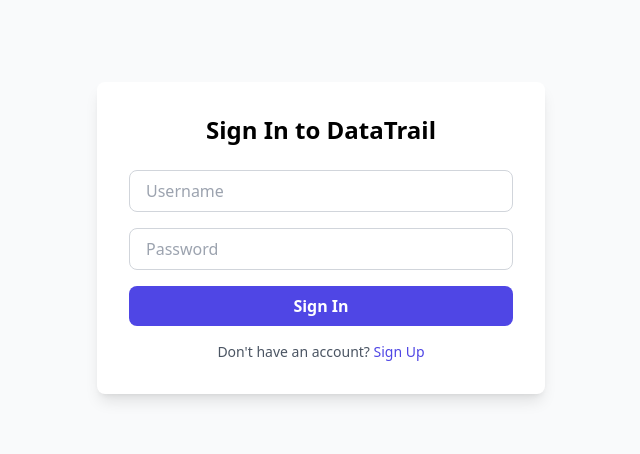
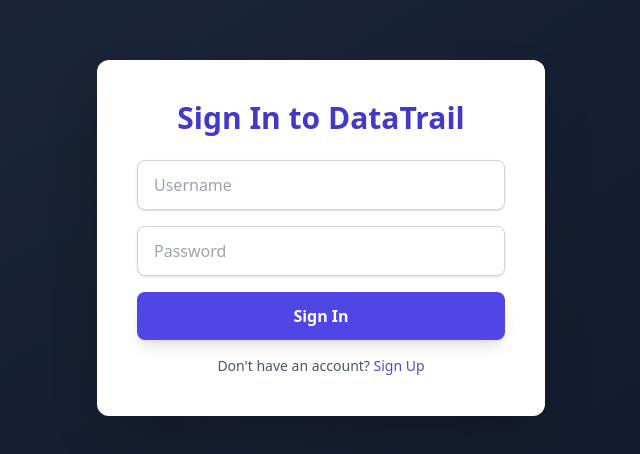
Before and after one commit to Kushal3121/dataTrail, a React (Vite) app in the folder frontend/: page /signin in a window 1280 px wide. Shown: the part 162-616 px from the top of the page, without its empty margins (319-959 px from the left). Built offline with nearby package versions, Linux system fonts and the light colour scheme.

Commit message:
Fix sign in page styling issue

```diff
--- a/frontend/src/pages/SignInPage.jsx
+++ b/frontend/src/pages/SignInPage.jsx
@@ -10,7 +10,7 @@
 
   const [form, setForm] = useState({ username: '', password: '' });
   const [error, setError] = useState('');
-  const [loading, setLoading] = useState(false); // ✅ New loading state
+  const [loading, setLoading] = useState(false);
 
   const handleChange = (e) => {
     setForm({ ...form, [e.target.name]: e.target.value });
@@ -33,9 +33,9 @@
   };
 
   return (
-    <div className='min-h-screen flex items-center justify-center bg-gray-50 px-4'>
-      <div className='bg-white shadow-lg rounded-lg p-8 w-full max-w-md'>
-        <h2 className='text-2xl font-bold mb-6 text-center'>
+    <div className='min-h-screen flex items-center justify-center bg-gradient-to-br from-[#1e293b] to-[#0f172a] text-gray-100 px-4'>
+      <div className='bg-white shadow-2xl rounded-xl p-10 w-full max-w-md text-gray-800'>
+        <h2 className='text-3xl font-extrabold mb-6 text-center text-indigo-700'>
           Sign In to DataTrail
         </h2>
 
@@ -44,8 +44,8 @@
           name='username'
           placeholder='Username'
           onChange={handleChange}
-          className='w-full mb-4 px-4 py-2 border border-gray-300 rounded-lg'
           disabled={loading}
+          className='w-full mb-4 px-4 py-3 border border-gray-300 rounded-lg shadow focus:outline-none focus:ring-2 focus:ring-indigo-500'
         />
 
         <input
@@ -53,8 +53,8 @@
           name='password'
           placeholder='Password'
           onChange={handleChange}
-          className='w-full mb-4 px-4 py-2 border border-gray-300 rounded-lg'
           disabled={loading}
+          className='w-full mb-4 px-4 py-3 border border-gray-300 rounded-lg shadow focus:outline-none focus:ring-2 focus:ring-indigo-500'
         />
 
         {error && (
@@ -64,11 +64,11 @@
         <button
           onClick={handleSubmit}
           disabled={loading}
-          className={`w-full ${
+          className={`w-full text-white font-semibold py-3 rounded-lg transition flex items-center justify-center shadow-lg ${
             loading
               ? 'bg-indigo-400 cursor-not-allowed'
               : 'bg-indigo-600 hover:bg-indigo-700'
-          } text-white font-semibold py-2 rounded-lg transition flex items-center justify-center`}
+          }`}
         >
           {loading ? (
             <div className='h-5 w-5 border-2 border-white border-t-transparent rounded-full animate-spin'></div>
```
